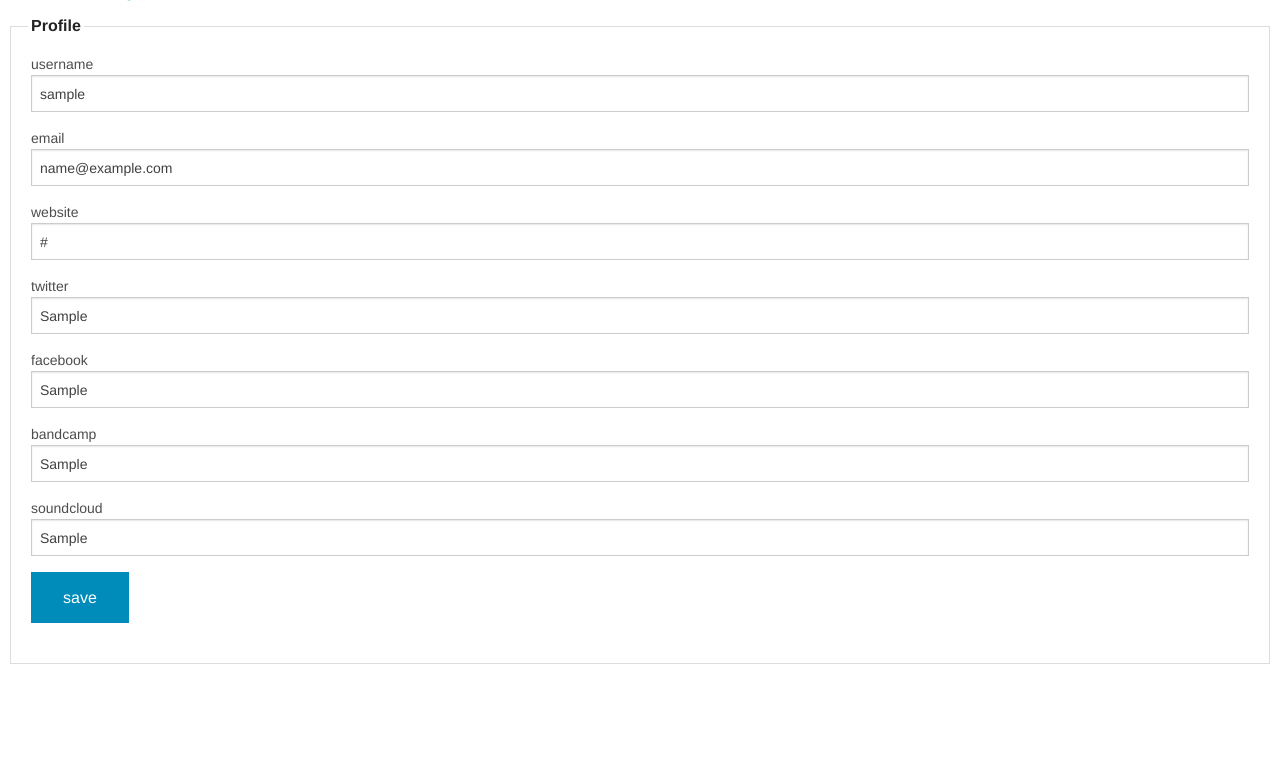
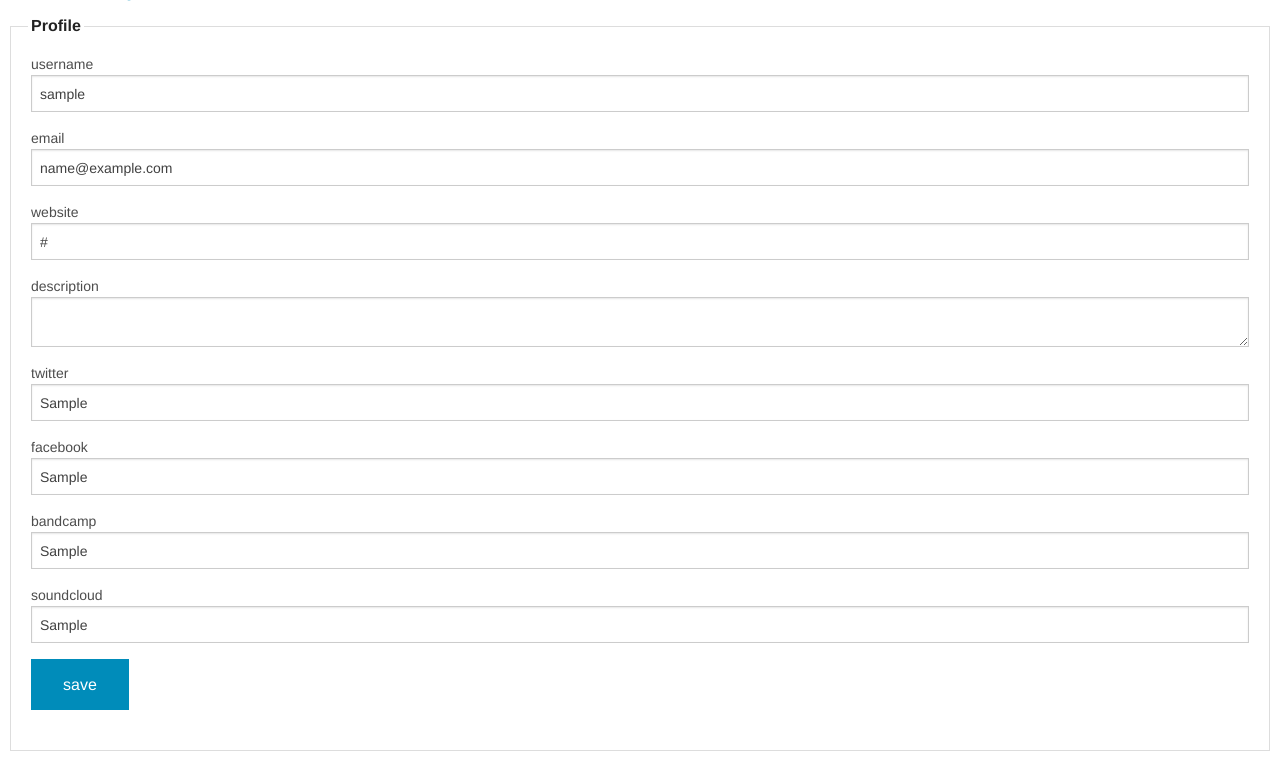
Before and after one commit to hecanjog/dronelife.org, a Flask app: a page that uses dronelife/templates/profile.html in a window 1280 px wide. Shown: the part 26-800 px from the top of the page. Run offline with Flask 2, Linux system fonts and the light colour scheme; a user stored in the database is signed in; tables that the repository leaves empty hold one stand-in row (values such as "Sample post"); some web fonts are replaced.

Commit message:
only allow users to edit their own profile. show public profile otherwise

```diff
--- a/dronelife/controller.py
+++ b/dronelife/controller.py
@@ -40,6 +40,7 @@
     username = TextField('username', validators=[DataRequired()])
     email = TextField('email', validators=[DataRequired()])
     website = TextField('website', validators=[DataRequired()])
+    description = TextAreaField('description', validators=[DataRequired()])
     twitter = TextField('twitter', validators=[DataRequired()])
     facebook = TextField('facebook', validators=[DataRequired()])
     bandcamp = TextField('bandcamp', validators=[DataRequired()])
--- a/dronelife/templates/profile.html
+++ b/dronelife/templates/profile.html
@@ -1,5 +1,6 @@
 {% extends "layout.html" %}
 {% block body %}
+{% if current_user.is_authenticated() and current_user.username == user.username %}
 <form method="post" action="/profile">
 <fieldset>
     <legend>Profile</legend>
@@ -11,6 +12,9 @@
 
     {{ form.website.label }}
     {{ form.website(value=user.website) }}
+
+    {{ form.description.label }}
+    {{ form.description(value=user.description) }}
 
     {{ form.twitter.label }}
     {{ form.twitter(value=user.twitter) }}
@@ -27,13 +31,8 @@
     <button type="submit">save</button>
 </fieldset>
 </form>
-
-{% for topic in topics %}
-<h5>{{ topic.content }}</h5>
-<ul class="recent-threads">
-    {% for thread in topic.threads %}
-    <li><a href="/threads/{{ thread.id }}/{{ thread.title }}">{{ thread.title }}</a></li>
-    {% endfor %}
-</ul>
-{% endfor %}
+{% else %}
+<h3>{{ user.username }}</h3>
+<div class="profile-description">{{ user.description }}</div>
+{% endif %}
 {% endblock %}
```
